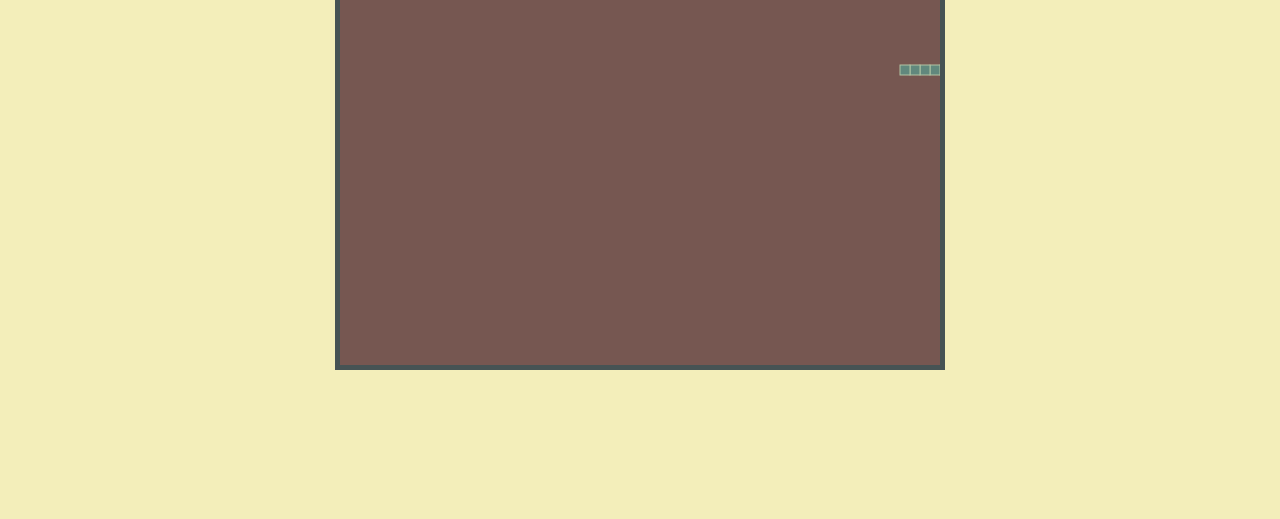
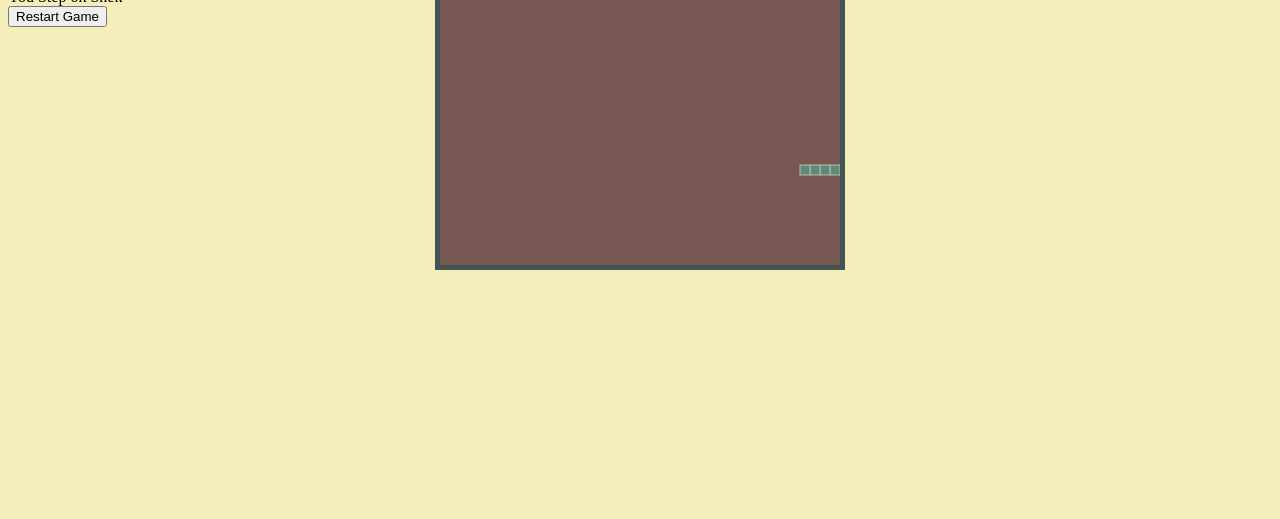
Before and after one commit to mbanks94/Cobra-Chomp, a website: page public/index.html in a window 1280 px wide. Shown: the part 281-800 px from the top of the page. Drawn offline with Linux system fonts and the light colour scheme.

Commit message:
Added game over and reset button

```diff
--- a/public/index.html
+++ b/public/index.html
@@ -17,7 +17,12 @@
         <div id="playerScore">0</div>
     </div>
 
-    <canvas id="gameCanvas" width="600" height="600" style="border: 5px solid rgb(70, 83, 84)"></canvas>
+    <div id="gameOver">
+        <div class="gameOverMessage">You Step on Snek</div>
+        <button id="btn">Restart Game</button>
+    </div>
+
+    <canvas id="gameCanvas" width="400" height="400" style="border: 5px solid rgb(70, 83, 84)"></canvas>
 
     <script src="app.js"></script>
 </body>
```
